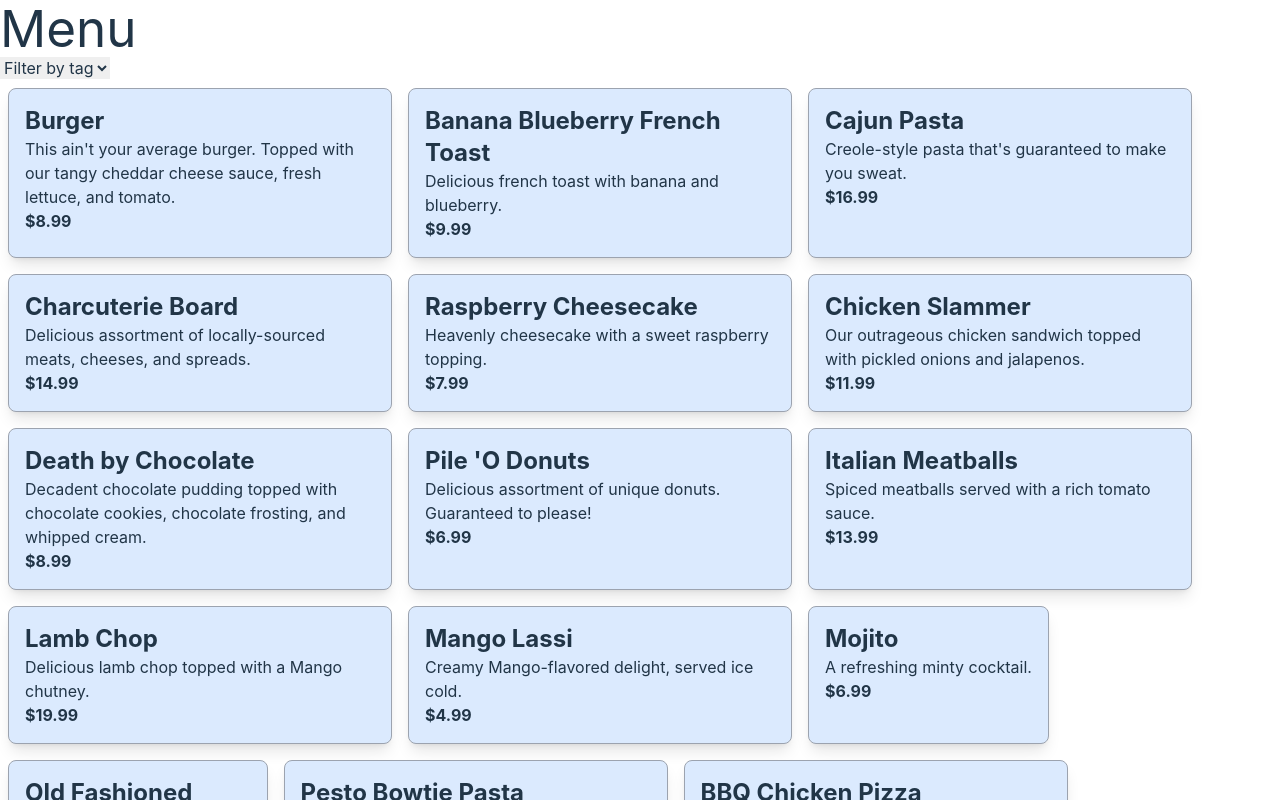
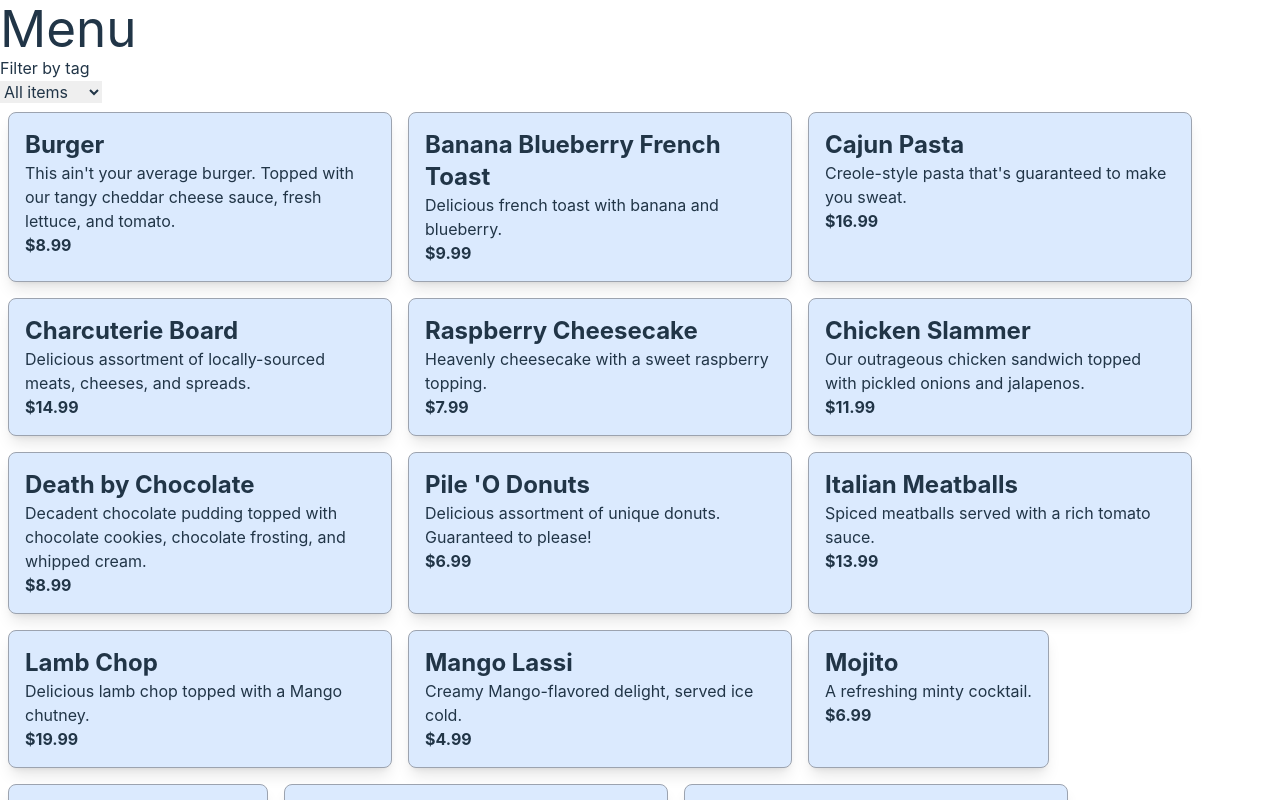
Before and after one commit to vincentowler/everlaw-shoes, a React (Vite) app: page / in a window 1280 px wide. Shown: the top 800 px of the page. Built offline with nearby package versions, Linux system fonts and the light colour scheme.

Commit message:
Add label

```diff
--- a/src/Menu.tsx
+++ b/src/Menu.tsx
@@ -4,6 +4,11 @@ import { Card } from "./reusable/Card";
 
 export function Menu() {
   const [tagFilter, setTagFilter] = useState<FoodTag | null>(null);
+
+  // Derived state
+  const filteredFoods = tagFilter
+    ? foods.filter((food) => food.tags.includes(tagFilter))
+    : foods;
 
   function renderFood(food: Food) {
     return (
@@ -18,17 +23,19 @@ export function Menu() {
   return (
     <>
       <h1>Menu</h1>
-      {tagFilter}
+      <label htmlFor="tag-filter-select">Filter by tag</label>
+      <br />
       <select
+        id="tag-filter-select"
         value={tagFilter ?? ""}
         onChange={(event) => setTagFilter(event.target.value as FoodTag)}
       >
-        <option value="">Filter by tag</option>
+        <option value="">All items</option>
         {foodTags.map((tag) => (
           <option value={tag}>{tag}</option>
         ))}
       </select>
-      <div className="flex flex-wrap">{foods.map(renderFood)}</div>
+      <div className="flex flex-wrap">{filteredFoods.map(renderFood)}</div>
     </>
   );
 }
```
